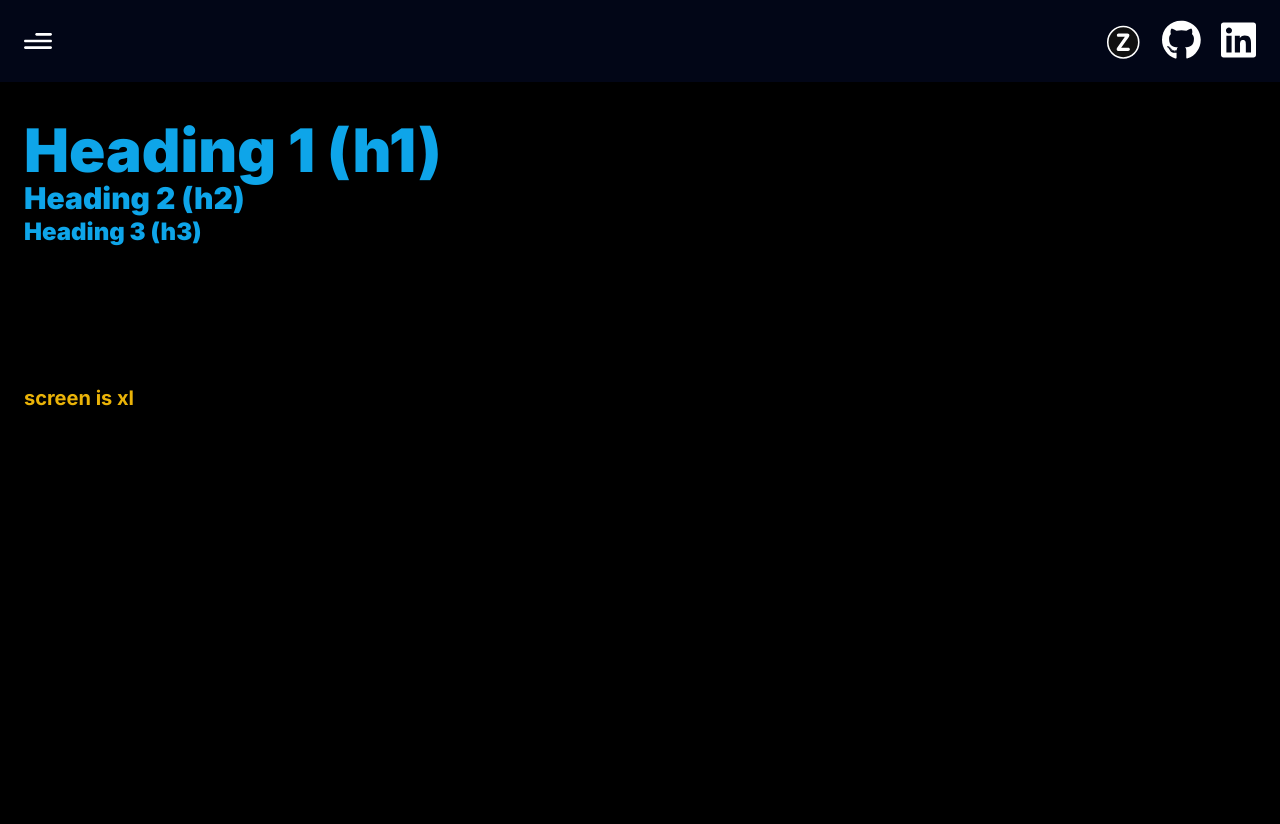
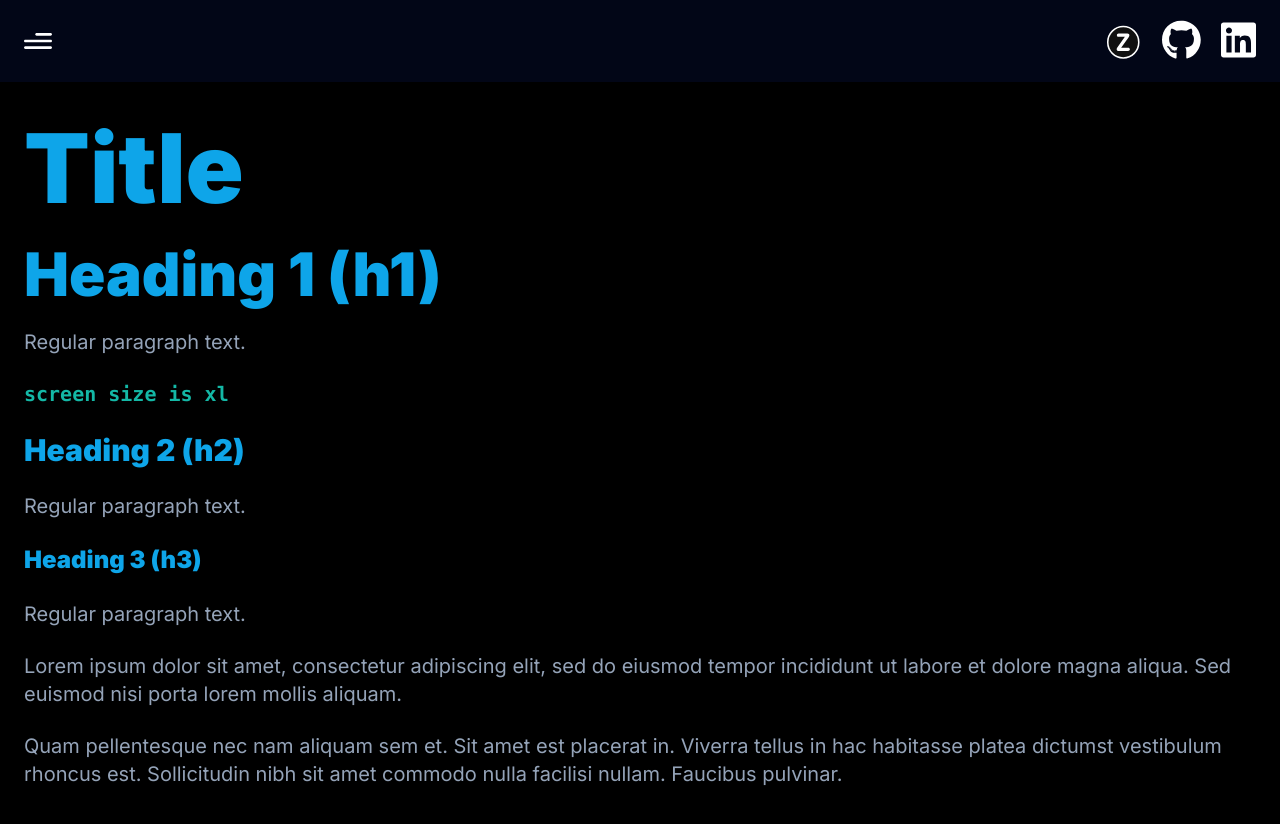
Before and after one commit to veryoddthomas/about, a Next.js app: page /developer in a window 1280 px wide. Shown: the top 824 px of the page. Built offline with nearby package versions, Linux system fonts and the light colour scheme; a web font is replaced by a local one.

Commit message:
Update styling

```diff
--- a/app/components/Experience.jsx
+++ b/app/components/Experience.jsx
@@ -113,18 +113,12 @@ const DetailedContents = ({ experience }) => {
         </div>
 
         <div className="relative group-not-hover my-rotate-y-180 backface-hidden overflow-hidden" >
-
           <div className="absolute inset-0 flex items-center justify-center">
             <p className="text-secondary-light font-bold opacity-50 z-0 -rotate-45 scale-[5] lg:scale-[8]">TL;DR</p>
           </div>
-          {/* <h3 className='text-primary-light text-md italic mt-1' >TL;DR</h3> */}
-
           <ul className='mt-5 list-disc ml-5 space-y-2'>
             {experience.detailed_points.map((point, index) => (
-              <li
-                key={`dxp-${index}`}
-                className='text-primary-light text-xl pl-1 tracking-wider'
-              >
+              <li key={`dxp-${index}`} className='text-primary-light text-xl pl-1' >
                 {point}
               </li>
             ))}
@@ -145,10 +139,8 @@ const ExperienceCard = ({ experience }) => {
   return (
     <TimelineElementWrapper company_name={company_name} date={date} icon={icon} iconBg={iconBg}>
       <div>
-        <h3 className='text-primary-light text-2xl font-bold uppercase'>{experience.company_name}</h3>
-        <h3 className='text-secondary-light text-xl font mt-1' >
-          {experience.title}
-        </h3>
+        <div className='text-primary-light h3-size font-black uppercase'>{experience.company_name}</div>
+        <div className='text-secondary' > {experience.title} </div>
       </div>
 
       {
--- a/app/developer/page.js
+++ b/app/developer/page.js
@@ -3,20 +3,38 @@ export default function Developer() {
         <main className="bg-primary-dark">
             <div className='page-setup'>
 
+                <h1 className='title-size'>Title</h1>
+                <br />
                 <h1>Heading 1 (h1)</h1>
+
+                <p> Regular paragraph text. </p>
+
+                <div className='text-tertiary-light font-black font-mono text-left my-6'>
+                    <div className='hidden xs:max-sm:flex'>screen size is xs</div>
+                    <div className='hidden sm:max-md:flex'>screen size is sm</div>
+                    <div className='hidden md:max-lg:flex'>screen size is md</div>
+                    <div className='hidden lg:max-xl:flex'>screen size is lg</div>
+                    <div className='hidden xl:max-2xl:flex'>screen size is xl</div>
+                    <div className='hidden 2xl:flex'>screen size is 2xl</div>
+                </div>
+
                 <h2>Heading 2 (h2)</h2>
+                <p> Regular paragraph text. </p>
                 <h3>Heading 3 (h3)</h3>
+                <p> Regular paragraph text. </p>
+                <p>
+                    Lorem ipsum dolor sit amet, consectetur adipiscing elit,
+                    sed do eiusmod tempor incididunt ut labore et dolore
+                    magna aliqua. Sed euismod nisi porta lorem mollis aliquam.
+                </p><p>
+                    Quam pellentesque nec nam aliquam sem et. Sit amet est
+                    placerat in. Viverra tellus in hac habitasse platea
+                    dictumst vestibulum rhoncus est. Sollicitudin nibh sit
+                    amet commodo nulla facilisi nullam. Faucibus pulvinar.
+                </p>
 
-                <div className='text-yellow-500 mt-6 font-bold text-xl'>
-                    <div className='invisible xs:max-sm:visible'>screen is xs</div>
-                    <div className='invisible sm:max-md:visible'>screen is sm</div>
-                    <div className='invisible md:max-lg:visible'>screen is md</div>
-                    <div className='invisible lg:max-xl:visible'>screen is lg</div>
-                    <div className='invisible xl:max-2xl:visible'>screen is xl</div>
-                    <div className='invisible 2xl:visible'>screen is 2xl</div>
-                </div>
                 {/* The following pads below the last entry so that following
-            the link will place the anchor at the top of the screen */}
+                    the link will place the anchor at the top of the screen */}
                 <div className='min-h-screen flex flex-grow' />
             </div>
         </main >
```
